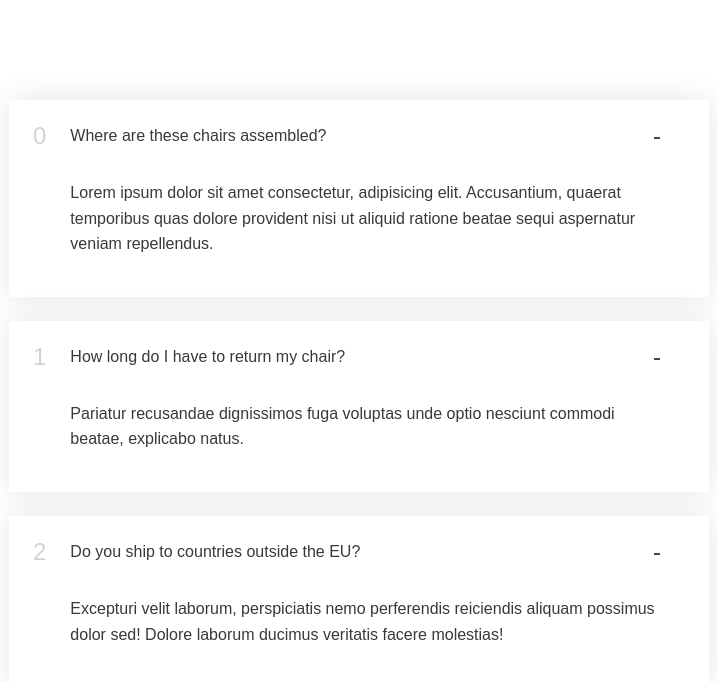
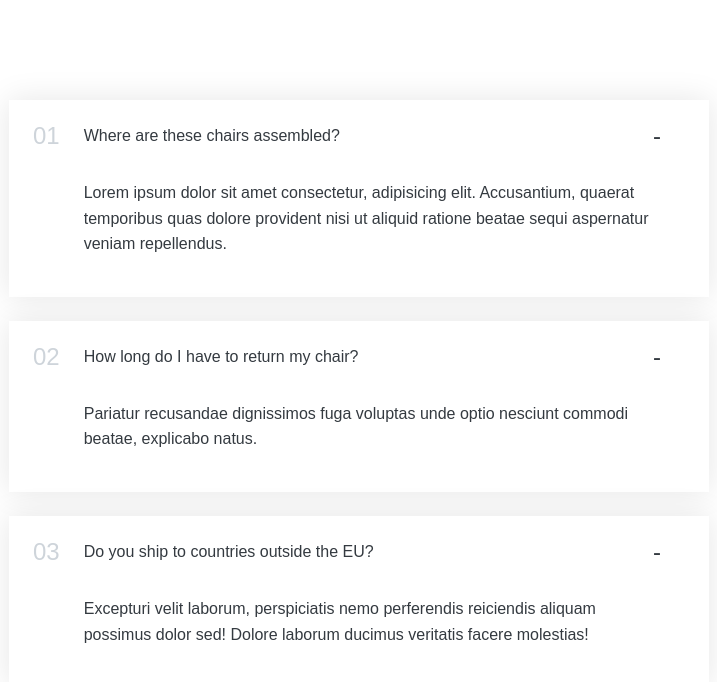
Before and after one commit to Jpkeys29/Dropdown-Questions-React, a React (Create React App) app: page / in a window 1280 px wide. Shown: the top 682 px of the page, without its empty margins (281-998 px from the left). Built offline with nearby package versions, Linux system fonts and the light colour scheme.

Commit message:
Adjusting question count when < 9

```diff
--- a/src/App.js
+++ b/src/App.js
@@ -40,7 +40,7 @@ function Questions({data}) {
 function IndivQuestion({num, title, text}) {
   return (
     <div className='item'>
-      <p className="number">{num}</p>
+      <p className="number">{num < 9 ? `0${num + 1}` : num + 1}</p>
       <p className="text">{title}</p>
       <p className="icon">-</p>
       <div className="content-box">{text}</div>
```
